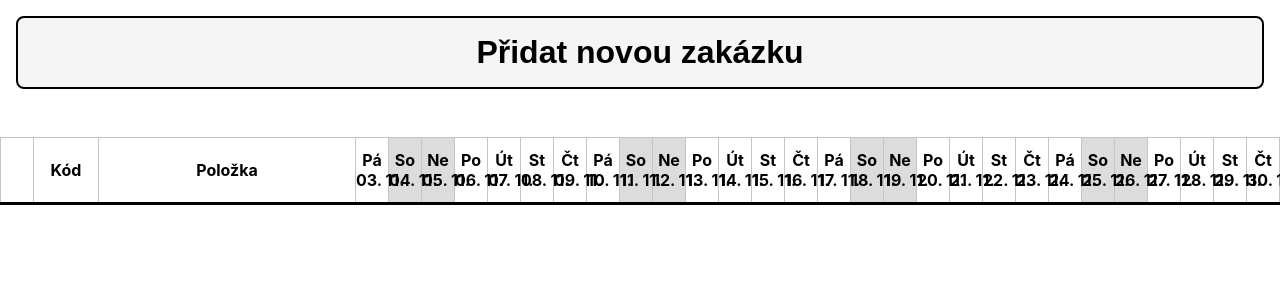
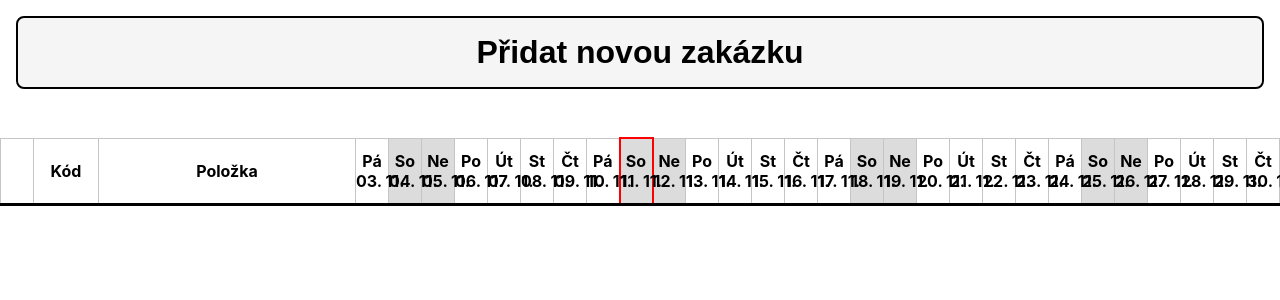
Before and after one commit to Yokool/rtsoft-test, a React (Create React App) app: page / in a window 1280 px wide. Shown: the top 300 px of the page. Built offline with nearby package versions, Linux system fonts and the light colour scheme.

Commit message:
today styles

```diff
--- a/src/DateUtils/DateUtils.tsx
+++ b/src/DateUtils/DateUtils.tsx
@@ -164,3 +164,11 @@ export function isDateWeekday(date: Date)
     const day = date.getDay();
     return (day === 0) || (day === 6);
 }
+
+export function isDateToday(date: Date)
+{
+    const todayNormalized = normalizeDate(new Date());
+    const dateNormalized = normalizeDate(date);
+
+    return todayNormalized.getTime() === dateNormalized.getTime();
+}
--- a/src/TaskDateList/CompleteTaskRow.tsx
+++ b/src/TaskDateList/CompleteTaskRow.tsx
@@ -8,13 +8,14 @@ import { CellSpacerTD, DefaultCellHeight, TaskTableCodeCellTD, TaskTableNameCell
 export type CompleteTaskRowProps = {
     task: Task
     surroundingDates: Date[]
+    isLastRow: boolean
 }
 
 export type CommonTaskRowCellStyle = {
     height: number
 }
 
-export function CompleteTaskRow({task, surroundingDates}: CompleteTaskRowProps): JSX.Element
+export function CompleteTaskRow({task, surroundingDates, isLastRow}: CompleteTaskRowProps): JSX.Element
 {
 
     const taskFulfillmentList = useContext(TaskFulfillmentContext);
@@ -45,6 +46,7 @@ export function CompleteTaskRow({task, surroundingDates}: CompleteTaskRowProps):
             commonCellStyle={commonHeightStyle}
             parameterizedTaskFulfillmentList={taskfulfillmentsParameterized}
             subRowCount={subrowCount}
+            isLastRow={isLastRow}
         />
     </tr>)
 }
--- a/src/TaskDateList/DateTableSelectionRow.tsx
+++ b/src/TaskDateList/DateTableSelectionRow.tsx
@@ -1,5 +1,5 @@
 import React, { useContext, useEffect, useLayoutEffect, useRef, useState } from "react";
-import { dateToTableText } from "../DateUtils/DateUtils";
+import { dateToTableText, isDateToday } from "../DateUtils/DateUtils";
 import { Task } from "../TaskTypes/Task";
 import { DateModalContext } from "./TaskDateList";
 import { TaskFulfillmentParametrized, getAssociatedFulfillmentsToStartDate, safeCastToParameterizedFulfillmentListVersion } from "../TaskFulfillment/TaskFulfillment";
@@ -15,6 +15,7 @@ type DateTableSelectionRowProps = {
     commonCellStyle: CommonTaskRowCellStyle
     parameterizedTaskFulfillmentList: TaskFulfillmentParametrized[]
     subRowCount: number
+    isLastRow: boolean
 }
 
 export function DateTableSelectionRow({
@@ -22,12 +23,13 @@ export function DateTableSelectionRow({
     task,
     commonCellStyle,
     parameterizedTaskFulfillmentList,
-    subRowCount
+    subRowCount,
+    isLastRow
 }: DateTableSelectionRowProps): React.JSX.Element {
 
     // Take the date list and compute the cells
     // out of them.
-    const completeDateListJSX = completeDateList.map((date) => {
+    const completeDateListJSX = completeDateList.map((date, index) => {
         const key = dateToTableText(date);
         return (
             <DateTableSelectionCell
@@ -37,6 +39,7 @@ export function DateTableSelectionRow({
                 commonCellStyle={commonCellStyle}
                 parameterizedTaskFulfillmentList={parameterizedTaskFulfillmentList}
                 subRowCount={subRowCount}
+                isLastRow={isLastRow}
             />
         )
     });
@@ -55,6 +58,7 @@ type DateTableSelectionCellProps = {
     commonCellStyle: CommonTaskRowCellStyle
     parameterizedTaskFulfillmentList: TaskFulfillmentParametrized[]
     subRowCount: number
+    isLastRow: boolean,
 }
 
 function DateTableSelectionCell({
@@ -62,7 +66,8 @@ function DateTableSelectionCell({
     task,
     commonCellStyle,
     parameterizedTaskFulfillmentList,
-    subRowCount
+    subRowCount,
+    isLastRow
 }: DateTableSelectionCellProps): React.JSX.Element {
 
     const associatedTaskFulfillmentsUncast = getAssociatedFulfillmentsToStartDate(task, date, parameterizedTaskFulfillmentList);
@@ -143,6 +148,7 @@ function DateTableSelectionCell({
 
 
     const customColor = getWeekendColorOnWeekend(date);
+    const isCellToday = isDateToday(date);
 
     return (
         <TaskTableTD
@@ -150,6 +156,8 @@ function DateTableSelectionCell({
             ref={cellRef}
             onClick={handleCellClick}
             $customBgColor={customColor}
+            $isCellToday={isCellToday}
+            $isLastRow={isLastRow}
         >
             {associatedTasksJSX}
 
--- a/src/TaskDateList/TaskDateList.tsx
+++ b/src/TaskDateList/TaskDateList.tsx
@@ -1,7 +1,7 @@
 import React, { createContext, useEffect, useState } from "react";
 import { Task } from "../TaskTypes/Task";
 import './TaskDateList.css';
-import { dateToTableText, getSurroundingDatesToday, isDateWeekday } from "../DateUtils/DateUtils";
+import { dateToTableText, getSurroundingDatesToday, isDateToday, isDateWeekday } from "../DateUtils/DateUtils";
 import { AddTaskDateModal } from "../Modals/AddTaskDateModal/AddTaskDateModal";
 import { TaskFulfillment, TaskFulfillmentStatus } from "../TaskFulfillment/TaskFulfillment";
 import { EditTaskDateModal } from "../Modals/AddTaskDateModal/EditTaskDateModal";
@@ -57,8 +57,10 @@ export function TaskDateList({taskList}: TaskDateListProps): React.JSX.Element {
 
         const dateHeaderString = dateToTableText(date);
         const customColor = getWeekendColorOnWeekend(date);
+        const isCellToday = isDateToday(date);
+
         return (
-            <TaskTableTH key={dateHeaderString} $customBgColor={customColor}>
+            <TaskTableTH key={dateHeaderString} $customBgColor={customColor} $isCellToday={isCellToday}>
                 {dateHeaderString}
             </TaskTableTH>
         );
@@ -66,11 +68,12 @@ export function TaskDateList({taskList}: TaskDateListProps): React.JSX.Element {
 
 
     const taskListJSX = taskList.map(
-        (task) => {
+        (task, index) => {
             return (
                 <CompleteTaskRow
                     task={task}
                     surroundingDates={surroundingDates}
+                    isLastRow={index === (taskList.length - 1)}
                 />
             );
         }
--- a/src/TaskDateList/TaskDateListStyledComponents.tsx
+++ b/src/TaskDateList/TaskDateListStyledComponents.tsx
@@ -4,6 +4,8 @@ import { isDateWeekday } from "../DateUtils/DateUtils";
 export const DefaultCellHeight = 64;
 
 export const WeekendColor = 'rgb(220, 220, 220)';
+
+export const TodayColor = 'rgb(255, 0, 0)';
 
 export function getWeekendColorOnWeekend(date: Date)
 {
@@ -32,11 +34,19 @@ export const CellSpacerCommon = css`
     width: 32px;
 `
 
-export const TaskTableTH = styled.th< { $customBgColor?: string } >`
+export const TaskTableTH = styled.th< { $customBgColor?: string, $isCellToday?: boolean } >`
     ${BaseCellCSS}
     border-bottom-width: 3px;
     border-bottom-color: rgb(0, 0, 0);
     background-color: ${props => props.$customBgColor};
+
+
+    border-left-width: ${props => props.$isCellToday ? '2px' : undefined};
+    border-right-width: ${props => props.$isCellToday ? '2px' : undefined};
+    border-top-width: ${props => props.$isCellToday ? '2px' : undefined};
+    border-left-color: ${props => props.$isCellToday ? TodayColor : undefined};
+    border-right-color: ${props => props.$isCellToday ? TodayColor : undefined};
+    border-top-color: ${props => props.$isCellToday ? TodayColor : undefined};
 `;
 
 export const CellSpacerTH = styled(TaskTableTH)`
@@ -44,9 +54,18 @@ export const CellSpacerTH = styled(TaskTableTH)`
 `
 
 
-export const TaskTableTD = styled.td< { $customBgColor?: string } >`
+export const TaskTableTD = styled.td< { $customBgColor?: string, $isCellToday?: boolean, $isLastRow?: boolean} >`
+    background-color: ${props => props.$customBgColor};
+
     ${BaseCellCSS}
-    background-color: ${props => props.$customBgColor};
+
+    border-left-width: ${props => props.$isCellToday ? '2px' : undefined};
+    border-right-width: ${props => props.$isCellToday ? '2px' : undefined};
+    border-bottom-width: ${props => props.$isCellToday && props.$isLastRow ? '2px' : undefined};
+    border-left-color: ${props => props.$isCellToday ? TodayColor : undefined};
+    border-right-color: ${props => props.$isCellToday ? TodayColor : undefined};
+    border-bottom-color: ${props => props.$isCellToday && props.$isLastRow ? TodayColor : undefined};
+
 `
 
 export const CellSpacerTD = styled(TaskTableTD)`
```
